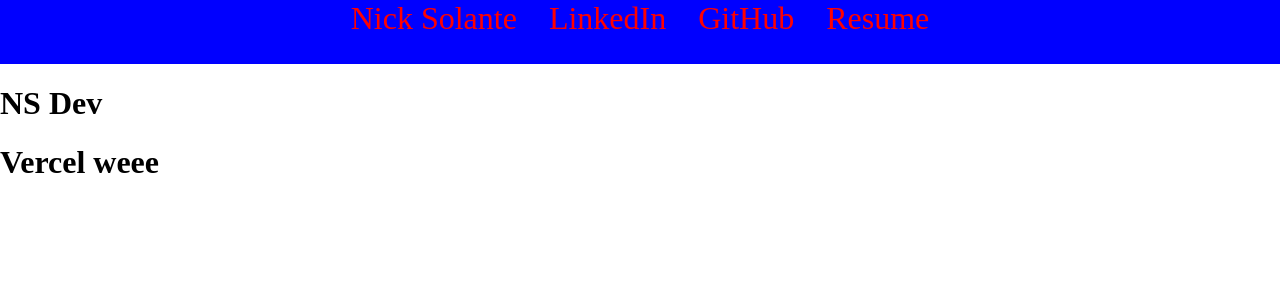
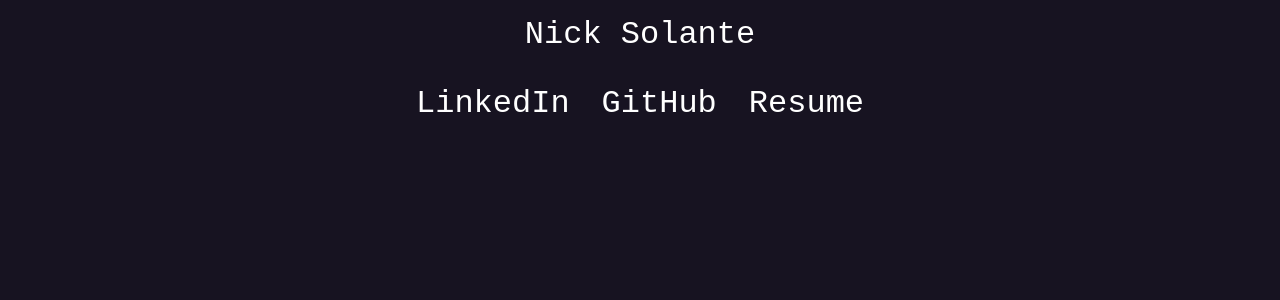
Before and after one commit to NickSolante/no-cra, a React app: page / in a window 1280 px wide. Shown: the top 300 px of the page. Built offline with nearby package versions, Linux system fonts and the light colour scheme.

Commit message:
feat: add css for fonts

```diff
--- a/public/css/styles.css
+++ b/public/css/styles.css
@@ -2,4 +2,5 @@
   margin: 0;
   padding: 0;
   border: 0;
+  background-color: #171321;
 }
--- a/src/components/App.tsx
+++ b/src/components/App.tsx
@@ -4,14 +4,14 @@
 const AppStyles = styled('div')`
   padding: 0;
   margin: 0;
+  background-color: #171321;
+  max-height: 100%;
 `
 
 export const App = () => {
   return (
     <AppStyles>
       <Header />
-      <h1>NS Dev</h1>
-      <h1>Vercel weee</h1>
     </AppStyles>
   )
 }
--- a/src/components/Header.tsx
+++ b/src/components/Header.tsx
@@ -1,10 +1,9 @@
 import styled from '@emotion/styled'
 
 export const HeaderStyles = styled('div')`
-  color: red;
-  background-color: blue;
+  color: white;
   font-size: 2rem;
-  padding: 0 1rem;
+  padding: 1rem;
   height: 4rem;
 `
 
@@ -17,6 +16,18 @@
   gap: 2rem;
   margin: 0;
   padding: 0;
+  font-family: 'Oxygen mono', monospace;
+
+  li:first-child {
+    flex-basis: 100%;
+    text-align: center;
+  }
+
+  @font-face {
+    font-family: 'OxygenMono';
+    src: local('OxygenMono'),
+      url('../../public/assets/OxygenMono-Regular.ttf') format('truetype');
+  }
 `
 
 const headerItems = ['Nick Solante', 'LinkedIn', 'GitHub', 'Resume']
```
Also changed, not shown: public/assets/OFL.txt (added), public/assets/OxygenMono-Regular.ttf (added).
